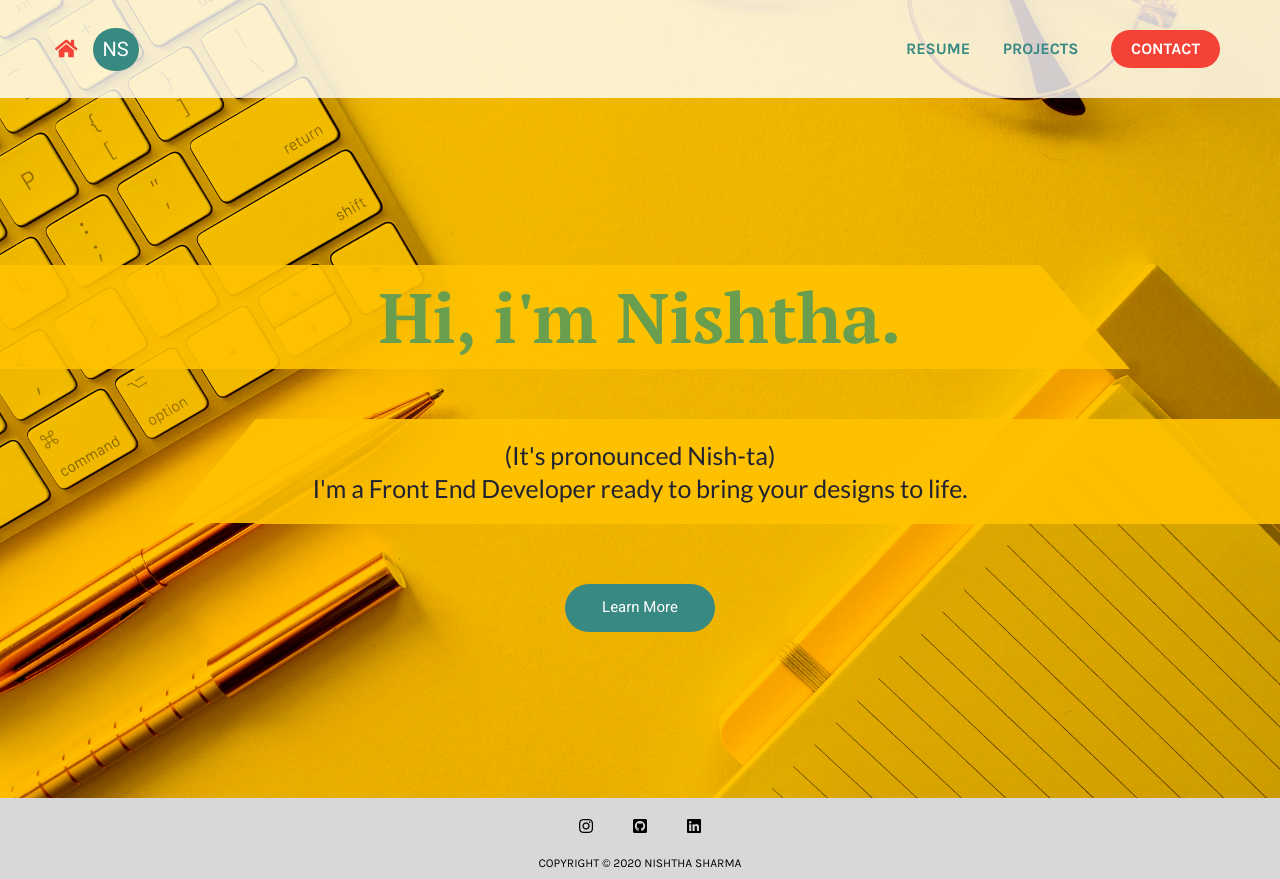
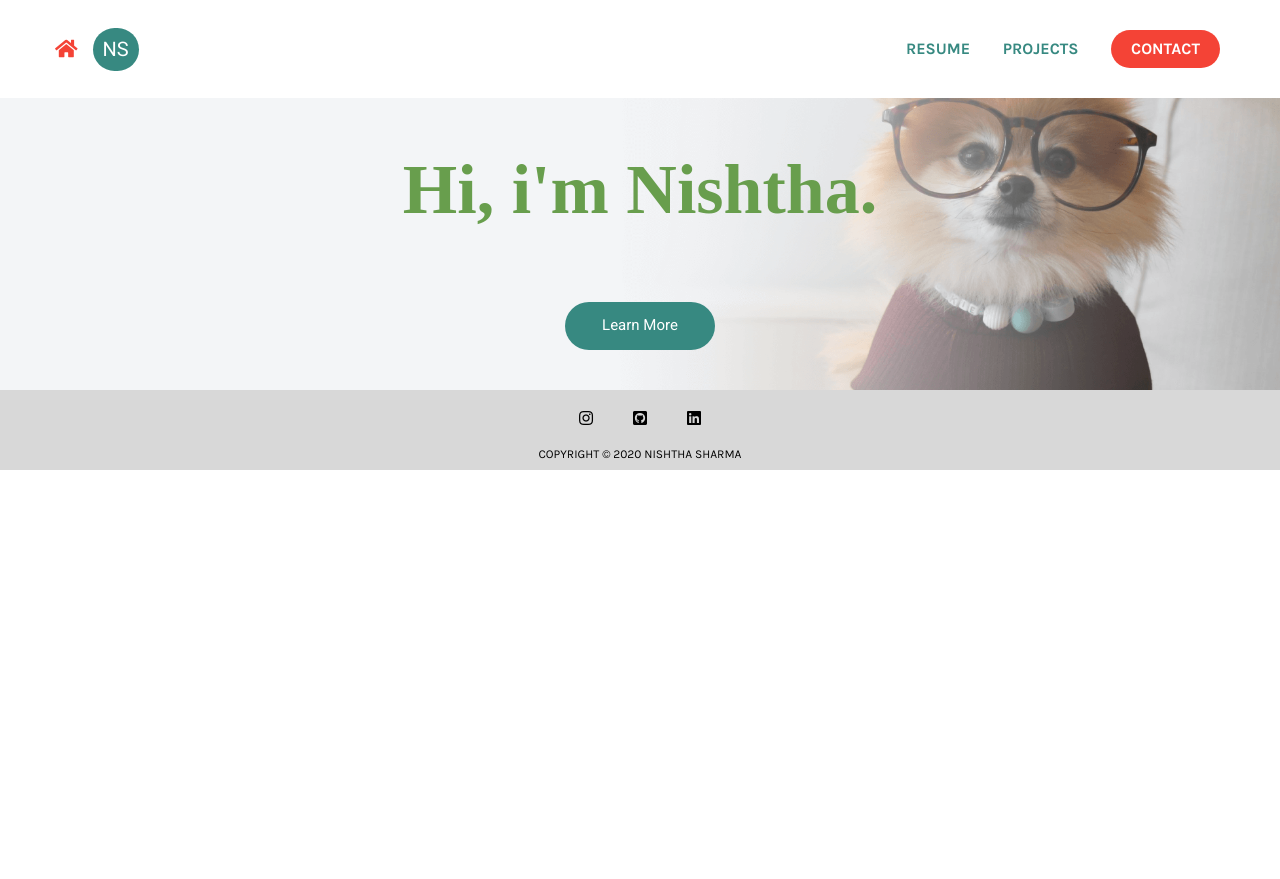
Before and after one commit to nishtha-sharma1/nish-portfolio, a website: page app/index.html in a window 1280 px wide. After the commit the page ends 800 px from the top, so only its background shows below. Drawn offline with nearby package versions, Linux system fonts and the light colour scheme; files that its build step writes are made by us from their sources; files whose address does not match are found by name.

Commit message:
change stuff

```diff
--- a/app/index.html
+++ b/app/index.html
@@ -15,15 +15,15 @@
 <body>
   @@include('./header.html')
   <main class="main main__home">
-     <div class="text">
-        <h1 class="name">
-          <span>
-            Hi, i'm Nishtha.
-          </span>
-        </h1>
+    <div class="gradient-wrapper">
+      <h1 class="name">
+        Hi, i'm Nishtha.
+      </h1>
+        <a class="center-link" href="/resume.html">Learn More</a>
+    </div>
+     <!-- <div class="text">
         <p class="sub-text">(It's pronounced Nish-ta)<br>I'm a Front End Developer ready to bring your designs to life.</p>
-        <a class="center-link" href="/resume.html">Learn More</a>
-     </div>
+     </div> -->
   </main>
   @@include('./footer.html')
   @@include('./contact.html')
--- a/app/sass/homepage.scss
+++ b/app/sass/homepage.scss
@@ -1,55 +1,25 @@
 
-:root {
-	--delay: 1s;
-	--duration: 1000ms;
-	--iterations: 1;
+.main__home {
+  background-color: #f3f5f7;
+  width: 100%;
+  display: block;
 }
 
-/* •·•·•·•·•·•·•·•·•·•·•·•·•·•·•·•·•·•·•·•·•·•·•·•·•·•·•·•· */
+.gradient-wrapper {
+  background: url("../images/smallmobile-cookie.png") no-repeat center center fixed;
+  background-size: cover;
+  width: 100%;
+  display: block;
+  padding: 40px 15px;
 
-@keyframes clip-text {
-	from {
-		clip-path: inset(0 100% 0 0);
+  @media only screen and (min-width: 768px) {
+    background: url("../images/cookiethepom.png") no-repeat center center;
+    background-size: cover;
   }
 
-	to {
-		clip-path: inset(0 0 0 0);
+  @media only screen and (min-width: 940px) {
+
   }
-}
-
-@keyframes text-revealer {
-
-  0%,
-  50% {
-		transform-origin: 0 50%;
-	}
-
-  60%,
-  100% {
-		transform-origin: 100% 50%;
-	}
-
-	60% {
-		transform: scaleX(1);
-	}
-
-	100% {
-		transform: scaleX(0);
-	}
-}
-
-.main__home {
-  background-image: url("../images/jess-bailey-q10VITrVYUM-unsplash.jpg");
-  background-size: cover;
-  background-color: $pure-yellow;
-  background-repeat: no-repeat;
-  background-blend-mode: multiply;
-  background-position: center center;
-  margin-top: -100px;
-  min-height: 100vh;
-  display: flex;
-  align-items: center;
-  overflow: hidden;
 }
 
 .text {
@@ -63,85 +33,19 @@
   }
 }
 
-.name span,
-.name span::after {
-	animation-delay: var(--animation-delay, 2s);
-	animation-iteration-count: var(--iterations, 1);
-	animation-duration: var(--duration, 800ms);
-	animation-fill-mode: both;
-	animation-timing-function: cubic-bezier(0, 0, 0.2, 1);
-}
-
 .name {
   padding: 10px 15px;
   position: relative;
   display: block;
   margin: 0 auto 50px;
-
-  span {
   @include font-size(7);
-
-    --animation-delay: var(--delay, 0);
-    --animation-duration: var(--duration, 800ms);
-    --animation-iterations: var(--iterations, 1);
-
-    font-family: $pt-serif;
   text-align: center;
   color: $moderate-green;
   line-height: 1.2;
   font-weight: 700;
-    display: block;
   max-width: 700px;
-    position: relative;
-    margin: 0 auto;
-    animation-name: clip-text;
   white-space: wrap;
   cursor: default;
-
-    &::after {
-      content: "";
-      position: absolute;
-      z-index: 999;
-      top: 0;
-      left: 0;
-      right: 0;
-      bottom: 0;
-      transform: scaleX(0);
-      transform-origin: 0 50%;
-      pointer-events: none;
-      animation-name: text-revealer;
-    }
-  }
-
-  @media only screen and (min-width: 554px) {
-    background: $yellow;
-
-    &::before {
-      position: absolute;
-      content: '';
-      top: 0;
-      left: 100%;
-      width: 0;
-      height: 0;
-      border-style: solid;
-      border-width: 104px 0 0 90px;
-      border-color: transparent transparent transparent $yellow;
-    }
-  }
-
-  @media only screen and (min-width: 768px) {
-    max-width: 800px;
-
-    &::after {
-      position: absolute;
-      content: '';
-      top: 0;
-      right: 100%;
-      width: 100%;
-      height: 100%;
-      background: $yellow;
-    }
-  }
 }
 
 .sub-text {
--- a/package.json
+++ b/package.json
@@ -22,7 +22,7 @@
     "@babel/preset-env": "^7.9.5",
     "babel-core": "^6.26.3",
     "babel-preset-env": "^1.7.0",
-    "browser-sync": "^2.26.3",
+    "browser-sync": "^2.26.13",
     "gulp": "^4.0.0",
     "gulp-babel": "^8.0.0",
     "gulp-clean-css": "^4.2.0",
@@ -43,6 +43,7 @@
     "lodash": "^4.17.20",
     "minimist": "^1.2.5",
     "normalize.css": "^8.0.1",
+    "object-path": "^0.11.5",
     "postcss-sorting": "^5.0.1",
     "set-value": "^3.0.2",
     "stylelint-config-standard": "^20.0.0",
```
Also changed, not shown: build/images/coffee-white.png (added), build/images/coffee.jpg (added), build/images/cookiethepom.png (added), build/images/mobile-cookie.png (added), build/images/smallmobile-cookie.png (added), build/index.html, build/sass/styles.min.css, 1 other file. Lines whose indentation alone changed are shown as unchanged.
